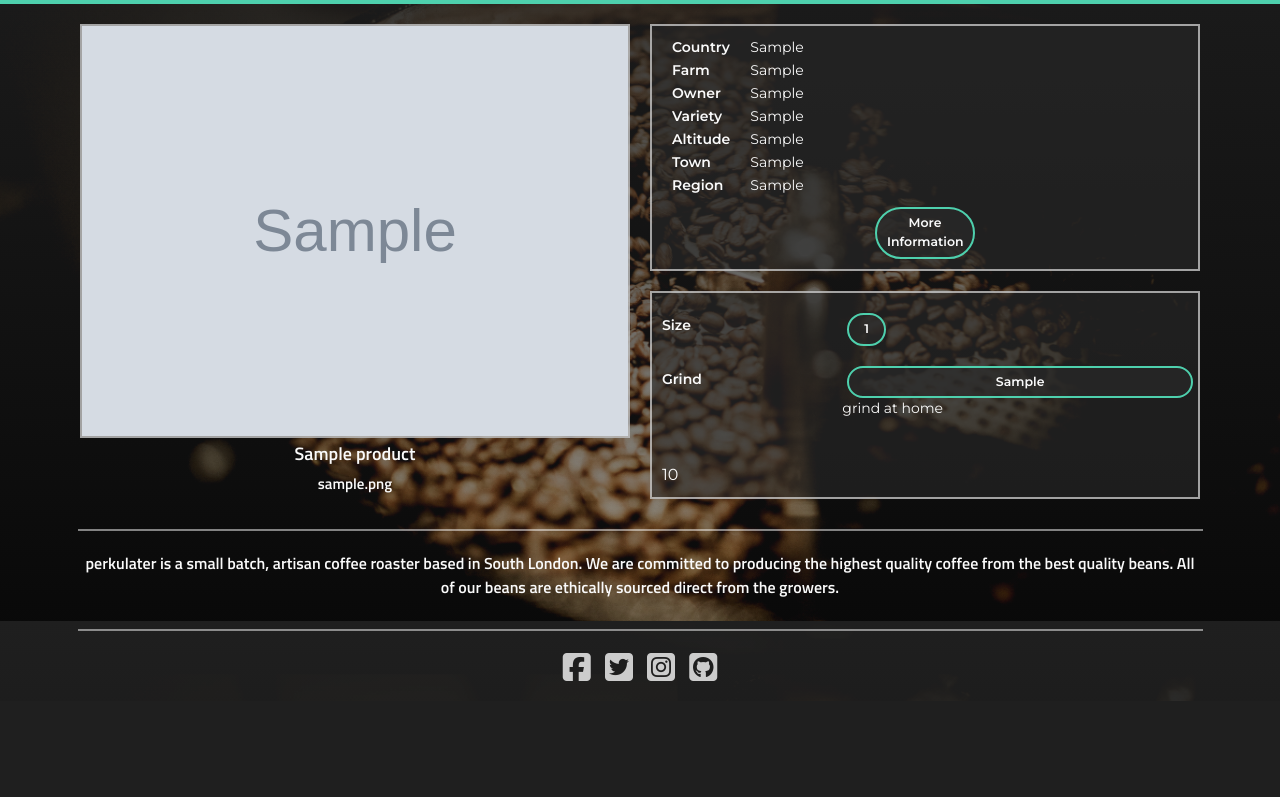
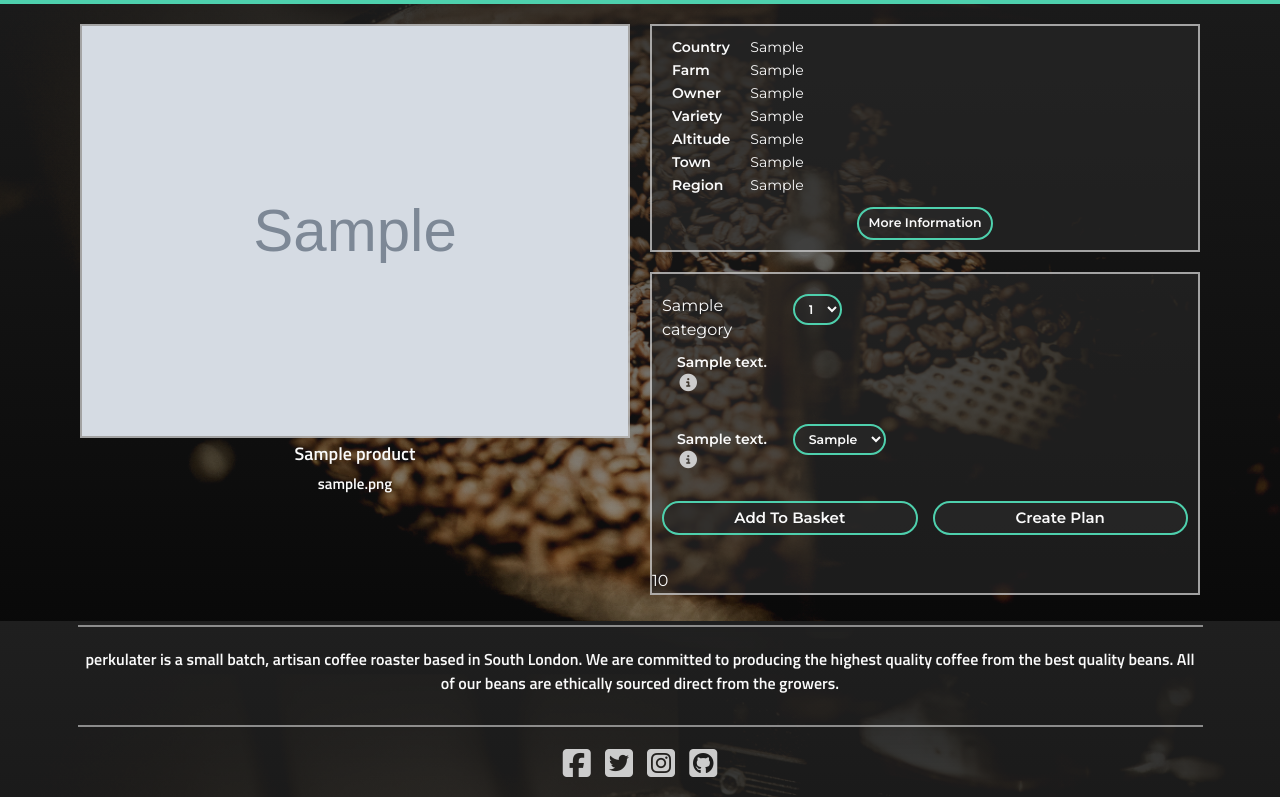
Before and after one commit to richardhenyash/perkulater, a Django app: template products/templates/products/product_detail.html in a window 1280 px wide. Shown: the part 179-976 px from the top of the page. Before the commit the page ends 860 px from the top, so only its background shows below. Run offline with Django 3.2, Linux system fonts and the light colour scheme; tables that the repository leaves empty hold one stand-in row (values such as "Sample post"); the template is opened without the code that fills it: values that come from a table or form of the project are taken from there, most other values are stand-ins (such as "Sample title", 1, 10 or a date in 2020); grey boxes marked "Sample" are stand-in pictures; one stand-in notice (Sample message) is shown; some libraries are stand-ins or nearby versions.

Commit message:
update product detail view and styling

```diff
--- a/products/static/products/css/products.css
+++ b/products/static/products/css/products.css
@@ -47,8 +47,31 @@
     font-size: 1.5rem;
 }
 
-.btn {
-    width: 10rem;
+.product-detail-title-text i {
+    color: var(--whitehighlight);
+}
+
+.product-detail-title-text i:hover {
+    color: var(--white);
+}
+
+
+/*-- Modals --*/
+.modal-content {
+    border: var(--white) 1px solid;
+}
+
+.modal-header h5 {
+    font-size: 1.4rem;
+    font-weight: 600;
+}
+
+.modal-body p {
+    font-size: 1.4rem;
+}
+
+.btn-close {
+    color: var(--green);
 }
 
 @media (max-width: 350px) {
--- a/products/templates/products/product_detail.html
+++ b/products/templates/products/product_detail.html
@@ -63,42 +63,61 @@
                 </div>
             </div>
             <div class="p-3"></div>
-            <div class="product-detail-container p-3">
-                <div class="row">
-                    <div class="col-4">
-                        <div class="row py-3 my-1">
-                            <div class="col">
-                                <p class="product-detail-title-text">Size</p>
+            <form class="product-detail-container">
+                <div class="form-row">
+                    <div id="product-size-selector" class="input-group col-12 p-3 pt-3">
+                        <div class="col-4 col-md-3 pt-3">
+                            <p>{{ category }}</p>
+                            <p class="product-detail-title-text mt-2 px-4">{{ product_category.size_description }}
+                                <a href="" data-bs-toggle="modal" data-bs-target="#sizeInformationModal">
+                                    <i class="fas fa-lg fa-info-circle px-1"></i>
+                                </a>
+                            </p>
                         </div>
-                        </div>
-                        <div class="row py-3 my-1">
-                            <div class="col">
-                                <p class="product-detail-title-text">Grind</p>
+                        <div class="col-8 col-md-9 pt-3">
+                            <select class="custom-select btn btn-lg btn-outline-light btn-outline-green rounded-pill text-left"
+                                required>
+                                {% for product_size in product_sizes %}
+                                    <option value="{{ product_size }}">{{ product_size.size }}</option>
+                                {% endfor %}
+                            </select>
                         </div>
                     </div>
                 </div>
-                    <div class="col-8">
-                        <div class="row py-3">
-                            <div class="col">
-                                <div id="product-size" class="col btn-group-vertical" role="group" aria-label="Basic example">
-                                    {% for product_size in product_sizes %}
-                                        <button type="button" class="btn btn-outline-light rounded-pill btn-lg btn-outline-green mx-2 btn-block">{{product_size}}</button>
+                <div class="form-row">
+                    <div id="product-type-selector" class="input-group col-12 p-3">
+                        <div class="col-4 col-md-3">
+                            <p class="product-detail-title-text mt-2 px-4">{{ product_category.type_description }}
+                                <a href="" data-bs-toggle="modal" data-bs-target="#typeInformationModal">
+                                    <i class="fas fa-lg fa-info-circle px-1"></i>
+                                </a>
+                            </p>
+                        </div>
+                        <div class="col-8 col-md-9">
+                            <select class="custom-select btn btn-lg btn-outline-light btn-outline-green rounded-pill text-left"
+                                required>
+                                {% for product_type in product_types %}
+                                    <option value="{{ product_type }}">{{ product_type }}</option>
                                 {% endfor %}
+                            </select>
                         </div>
                     </div>
                 </div>
-                        <div class="col">
-                            <div class="row py-3">
-                                <div id="product-type" class="col btn-group-vertical" role="group" aria-label="Basic example">
-                                    {% for product_type in product_types %}
-                                        <button type="button" class="btn btn-outline-light rounded-pill btn-lg btn-outline-green mx-2 btn-block">{{product_type}}</button>
-                                        <p class="product-detail-text">grind at home</p>
-                                    {% endfor %}
+                <div class="form-row">
+                    <div class="row p-3">
+                        <div class="col-6">
+                            <button type="submit" class="btn btn-outline-light btn-xl btn-outline-green rounded-pill w-100 px-2">
+                                Add To Basket
+                            </button>
+                        </div>
+                        <div class="col-6">
+                            <button type="button" class="btn btn-outline-light btn-xl btn-outline-green rounded-pill w-100 px-2">
+                                Create Plan
+                            </button>
                         </div>
                     </div>
                 </div>
-                    </div>
-                </div>
+            <form>
                <br>
                 {% for prices in product_prices %}
                 {{ prices.price }}
@@ -108,19 +127,58 @@
     </div>
     <!-- Product Detail Modal -->
     <div class="modal fade" id="productDetailModal" tabindex="-1" aria-labelledby="productDetailModalLabel" aria-hidden="true">
-        <div class="modal-dialog modal-xl modal-dialog-centered">
+        <div class="modal-dialog modal-lg modal-dialog-centered">
             <div class="modal-content">
                 <div class="modal-header bg-black-3">
                     <h5 class="modal-title" id="productDetailModalLabel">{{product.name}}</h5>
-                    <button type="button" class="btn-close" data-bs-dismiss="modal" aria-label="Close"></button>
+                    <button type="button" class="btn-close btn-close-white" data-bs-dismiss="modal" aria-label="Close"></button>
                 </div>
-                <div class="modal-body bg-black-3">
+                <div class="modal-body bg-black-4">
                     {% for description_p in product.get_description_array %}
                         <p>{{ description_p }}</p>
                     {% endfor %}
                 </div>
+                <div class="modal-footer bg-black-4">
+                    <button type="button" class="btn btn-lg btn-outline-light btn-outline-green rounded-pill" data-bs-dismiss="modal">Close</button>
+                </div>
+            </div>
+        </div>
+    </div>
+    <!-- Size Information Modal -->
+    <div class="modal fade" id="sizeInformationModal" tabindex="-1" aria-labelledby="sizeInformationModalLabel" aria-hidden="true">
+        <div class="modal-dialog modal-md modal-dialog-centered">
+            <div class="modal-content">
+                <div class="modal-header bg-black-3">
+                    <h5 class="modal-title" id="sizeInformationModalLabel">{{ product_category.size_description }}</h5>
+                    <button type="button" class="btn-close btn-close-white" data-bs-dismiss="modal" aria-label="Close"></button>
+                </div>
+                <div class="modal-body bg-black-3">
+                    {% for information_p in product_category.get_size_information_array %}
+                    <p>{{ information_p }}</p>
+                    {% endfor %}
+                </div>
                 <div class="modal-footer bg-black-3">
-                    <button type="button" class="btn btn-secondary" data-bs-dismiss="modal">Close</button>
+                    <button type="button" class="btn btn-lg btn-outline-light btn-outline-green rounded-pill" data-bs-dismiss="modal">Close</button>
+                </div>
+            </div>
+        </div>
+    </div>
+    <!-- Type Information Modal -->
+    <div class="modal fade" id="typeInformationModal" tabindex="-1" aria-labelledby="typeInformationModalLabel"
+        aria-hidden="true">
+        <div class="modal-dialog modal-md modal-dialog-centered">
+            <div class="modal-content">
+                <div class="modal-header bg-black-3">
+                    <h5 class="modal-title" id="typeInformationModalLabel">{{ product_category.type_description }}</h5>
+                    <button type="button" class="btn-close btn-close-white" data-bs-dismiss="modal" aria-label="Close"></button>
+                </div>
+                <div class="modal-body bg-black-4">
+                    {% for information_p in product_category.get_type_information_array %}
+                    <p>{{ information_p }}</p>
+                    {% endfor %}
+                </div>
+                <div class="modal-footer bg-black-4">
+                    <button type="button" class="btn btn-lg btn-outline-light btn-outline-green rounded-pill" data-bs-dismiss="modal">Close</button>
                 </div>
             </div>
         </div>
--- a/products/views.py
+++ b/products/views.py
@@ -24,9 +24,6 @@ def product_detail(request, product_id):
 
     product = get_object_or_404(Product, pk=product_id)
     product_category = get_object_or_404(Category, name=product.category)
-    print(product_category)
-    print(product_category.size_description)
-    print(product_category.type_description)
     product_sizes = get_list_or_404(Size, category=product.category)
     product_types = get_list_or_404(Type, category=product.category)
     product_prices = get_list_or_404(Price, product=product.id)
--- a/static/css/base.css
+++ b/static/css/base.css
@@ -231,6 +231,10 @@ body {
     font-weight: 600;
 }
 
+.btn-xl {
+    font-size: 1.5rem;
+}
+
 /*-- Footer --*/
 .footer-links a {
     color: var(--whitehighlight);
```
Lines whose indentation alone changed are shown as unchanged.
